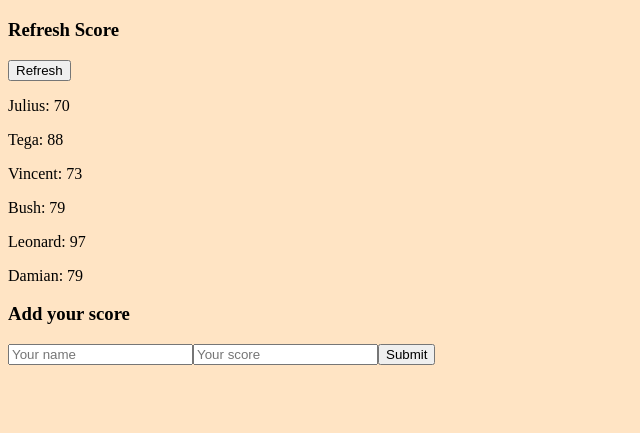
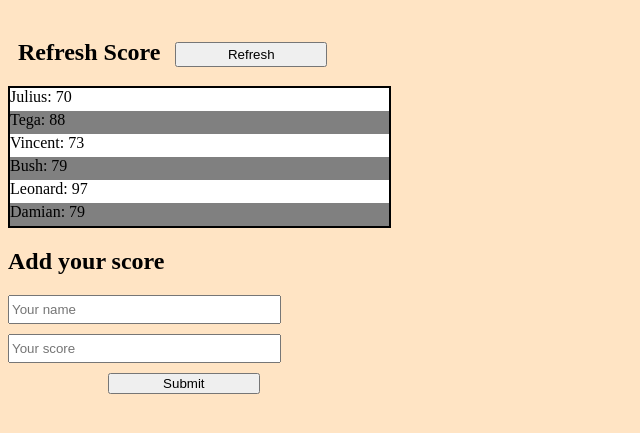
Before and after one commit to Ogaga01/Leaderboard-API, a website built with webpack: page src/index.html in a window 1280 px wide. Shown: the part 61-494 px from the top of the page, without its empty margins (0-640 px from the left). Built offline with nearby package versions, Linux system fonts and the light colour scheme.

Commit message:
Add styling in style.css

```diff
--- a/src/refreshscore.js
+++ b/src/refreshscore.js
@@ -1,7 +1,7 @@
 function refreshTitle(){
     const divA = document.createElement('div');
     divA.setAttribute('id', 'ref-div');
-    const reftitle = document.createElement('h3');
+    const reftitle = document.createElement('h2');
     reftitle.innerHTML = "Refresh Score";
     const refButton = document.createElement('button');
     refButton.setAttribute('id', 'ref-button');
--- a/src/style.css
+++ b/src/style.css
@@ -1,3 +1,52 @@
 body {
     background-color: bisque;
 }
+
+#ref-div {
+    display: flex;
+    width: 30%;
+    margin-left: 10px;
+}
+
+#ref-button {
+    height: 25px;
+    margin-top: 23px;
+    margin-left: 15px;
+    width: 40%;
+}
+
+#display {
+    border: 2px solid black;
+    width: 30%;
+}
+
+.white {
+    background-color: #fff;
+    margin-top: 0;
+    margin-bottom: 0;
+    height: 23px;
+}
+
+.black {
+    background-color: grey;
+    margin-top: 0;
+    margin-bottom: 0;
+    height: 23px;
+}
+
+#add-section-div {
+    display: flex;
+    flex-direction: column;
+    width: 30%;
+}
+
+input {
+    width: 70%;
+    height: 23px;
+    margin-bottom: 10px;
+}
+
+#submit-score {
+    width: 40%;
+    margin-left: 100px;
+}
--- a/src/styles/addscore.js
+++ b/src/styles/addscore.js
@@ -3,7 +3,7 @@
 function addScore(){
     const divC = document.createElement('div')
     divC.setAttribute('id', 'add-section-div');
-    const addTitle = document.createElement('h3');
+    const addTitle = document.createElement('h2');
     addTitle.setAttribute('id', 'add-title');
     addTitle.innerHTML = "Add your score"
     const name = document.createElement('input');
```
